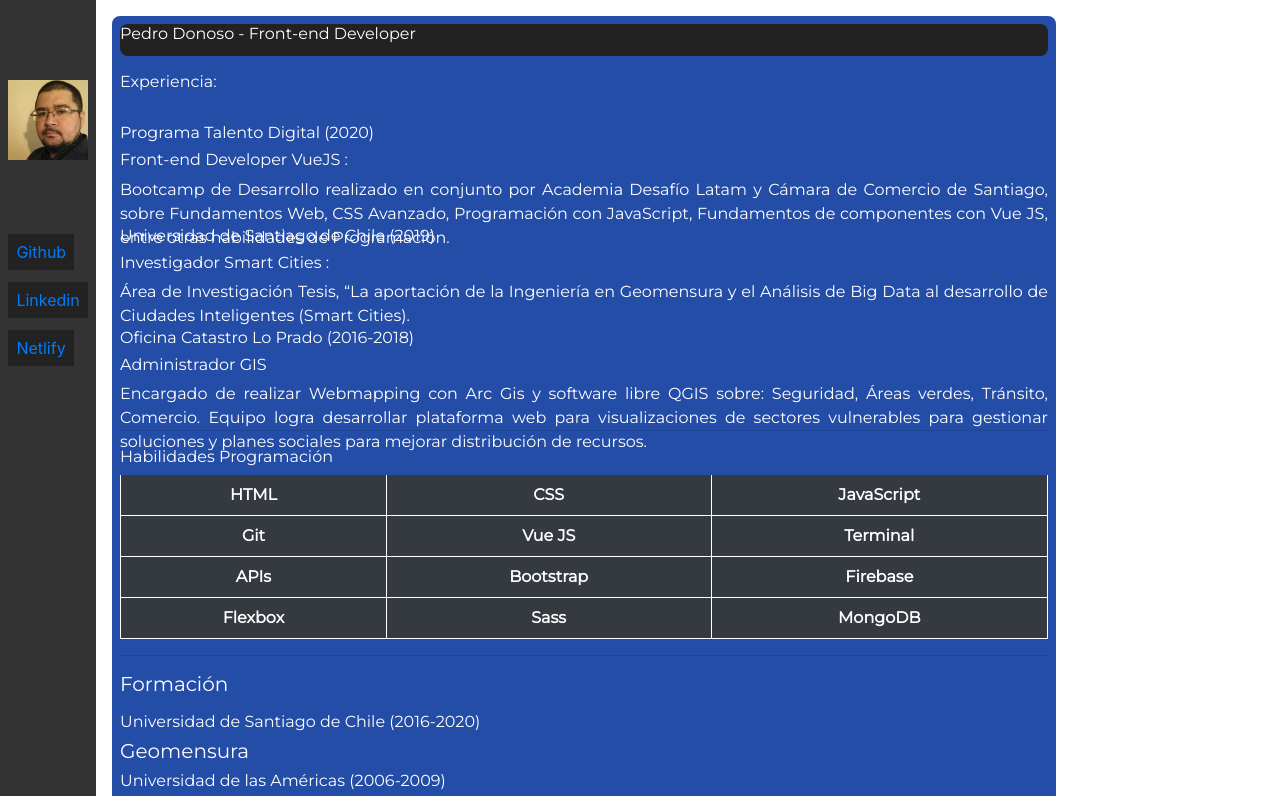
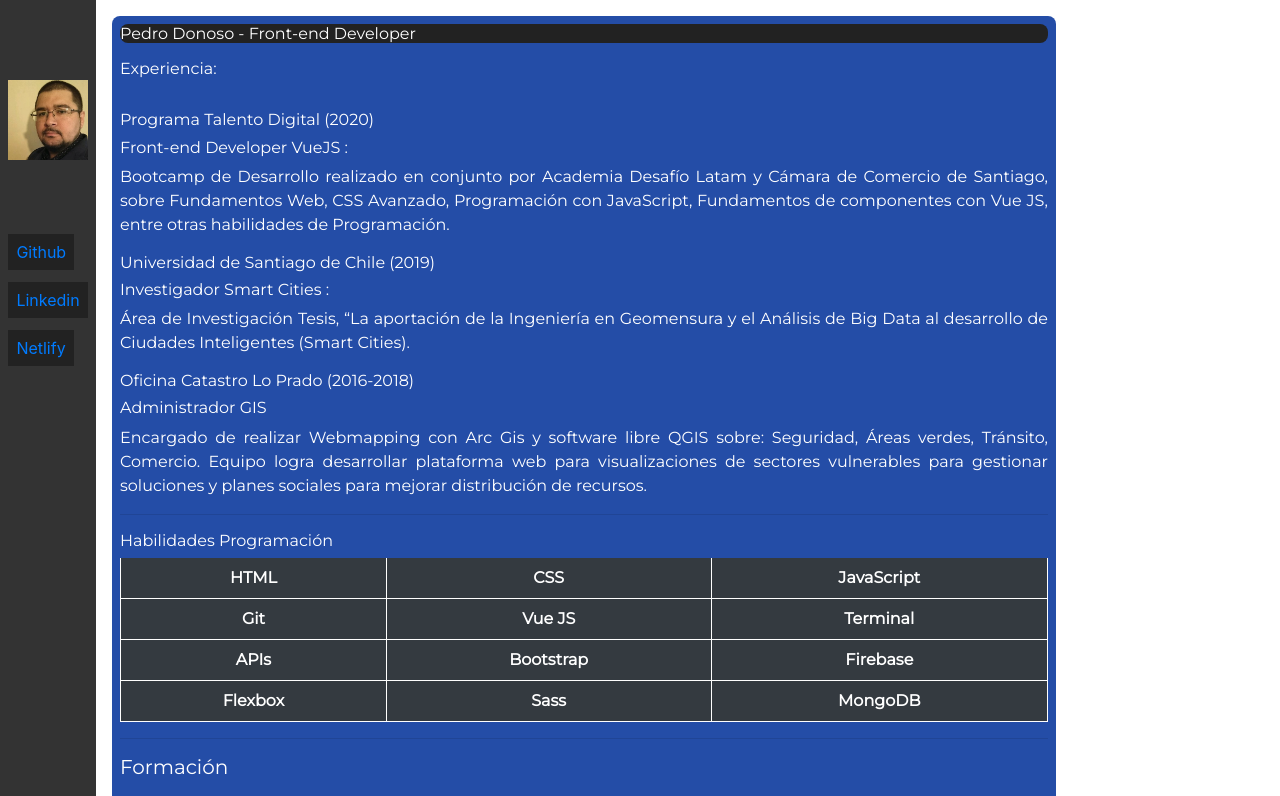
Before and after one commit to pedro-donoso/about-me, a Vue app: page / in a window 1280 px wide. Shown: the top 796 px of the page. Built offline with nearby package versions, Linux system fonts and the light colour scheme.

Commit message:
contenido

```diff
--- a/src/views/About.vue
+++ b/src/views/About.vue
@@ -94,7 +94,7 @@
 
 .card__content{
 text-align: justify;
-height: 2rem;
+
 }
 
 
```
